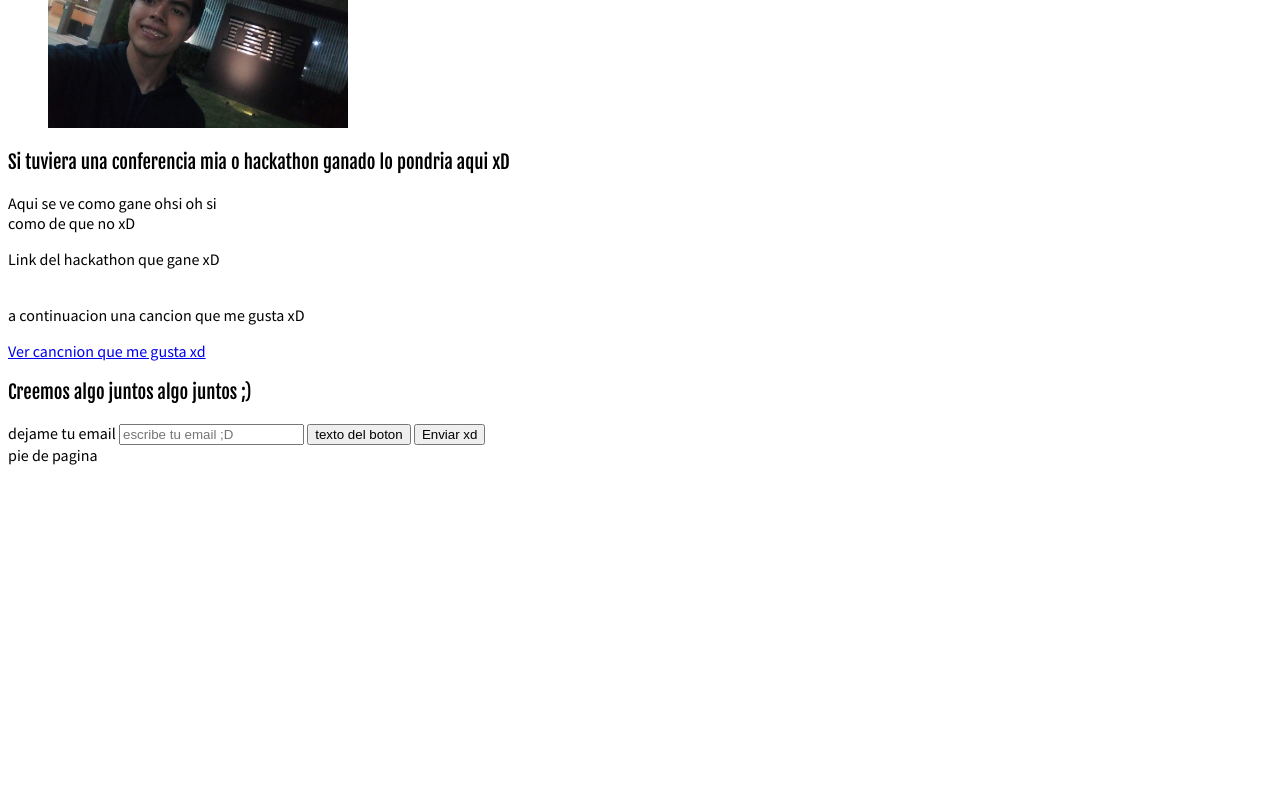
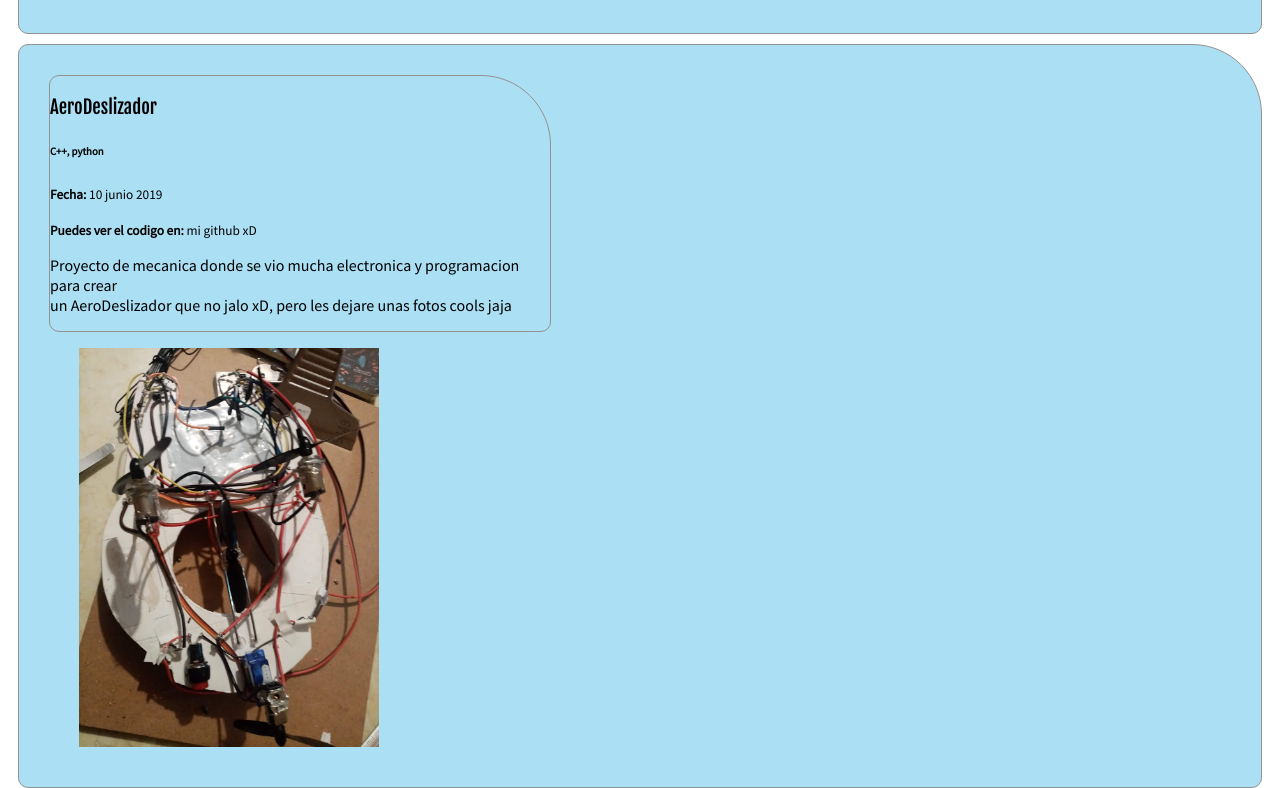
Before and after one commit to IsraMejia/DesarrolloWeb-P, a plain HTML site: page index.html in a window 1280 px wide. Shown: the part 1353-2141 px from the top of the page. Before the commit the page ends 1826 px from the top, so only its background shows below. Drawn offline with Linux system fonts and the light colour scheme.

```diff
--- a/css/estilos.css
+++ b/css/estilos.css
@@ -31,6 +31,7 @@
 /*Los estilos que tienen mas importancia en los CSS son los de hasta abajo*/
   letter-spacing: -.2px;
   color: white;
+  margin: 100px 500px 70px 30px; /*top right bottom left */
   /*text-transform: uppercase;
   /*El cambio a mayusculas se recomienda hacer mediante estilos,
   ya que los motores de busqueda revisan todo desde el HTML y las mayus no son muy comunes*/
@@ -46,6 +47,11 @@
   background-size: 500px, 300px;/*ancho,alto*/
   background-repeat: no-repeat; /*por defecto se repite*/
   background-position-x: right;
+
+}
+
+.portfolio{
+  background-color: #fafafa);
 }
 
 .project{
@@ -63,6 +69,10 @@
   border: 1px solid rgb(148, 146, 146);
   border-radius: 10px;
   border-top-right-radius:70px ;
+  margin-bottom: 15px;
+  background-color: rgba(163, 220, 243, 0.904);
+  margin: 10px;
+  padding: 20px;/*margen inverso, entre el contenido y el contenedor*/
 
 }
 
@@ -71,6 +81,7 @@
   border: 1px solid rgb(148, 146, 146);
   border-radius: 10px;
   border-top-right-radius:70px ;
+  margin: 10px 10px; /*buttom left right top auto=centra*/
 }
 
 .project-imageContainer{
--- a/index.html
+++ b/index.html
@@ -13,7 +13,9 @@
 
     <body> <!--Lo que essta aqui se visualiza en el navegador-->
         <header class="header">
-            <!--cabcera de la pagina | el estilo "online" tiene mas valor que la del selector como etiqueta -->
+        <!--cabcera de la pagina | el estilo "online" tiene mas valor que la del selector como etiqueta -->
+        <a href="">Rex</a>
+        <a href="">Coco</a>
             <div>
                 <figure>
                     <img src="images/logo.png" alt="texto alternativo si no carga xd Logo IsraHackerPro">
@@ -57,6 +59,7 @@
 
         <section id="portafolio" class="portfolio">
             <h2>Proyectos personales</h2>
+
             <article class="project">
                 <div class="project-details">
                     <h3 class="project-title">AeroDeslizador</h3>
@@ -73,7 +76,27 @@
                 </figure>
 
             </article>
+
+            <article class="project">
+                <div class="project-details">
+                    <h3 class="project-title">AeroDeslizador</h3>
+                    <h6 class="project-course">C++, python</h6>
+                    <!--Cuando le agarre la onda cambiar la clase a Algo relacionado a los Lenguajes-->
+                    <p class="project-date"><small> <strong>Fecha:</strong> 10 junio 2019</small></p>
+                    <p class="project-url"><small> <strong>Puedes ver el codigo en:</strong> mi github xD </small></p>
+                    <p class="project-description">
+                        Proyecto de mecanica donde se vio mucha electronica y programacion para crear
+                        <br> un AeroDeslizador que no jalo xD, pero les dejare unas fotos cools jaja <br></p>
+                </div>
+                <figure class="project-imageContainer">
+                    <img class="project-image" src="images/AD.jpg" alt="aerodezlizador" width="300">
+                </figure>
+
+            </article>
+
         </section>
+
+
 
         <section id="eventos">
             <h2> Experiencias :</h2>
```
Also changed, not shown: apuntes.txt.
